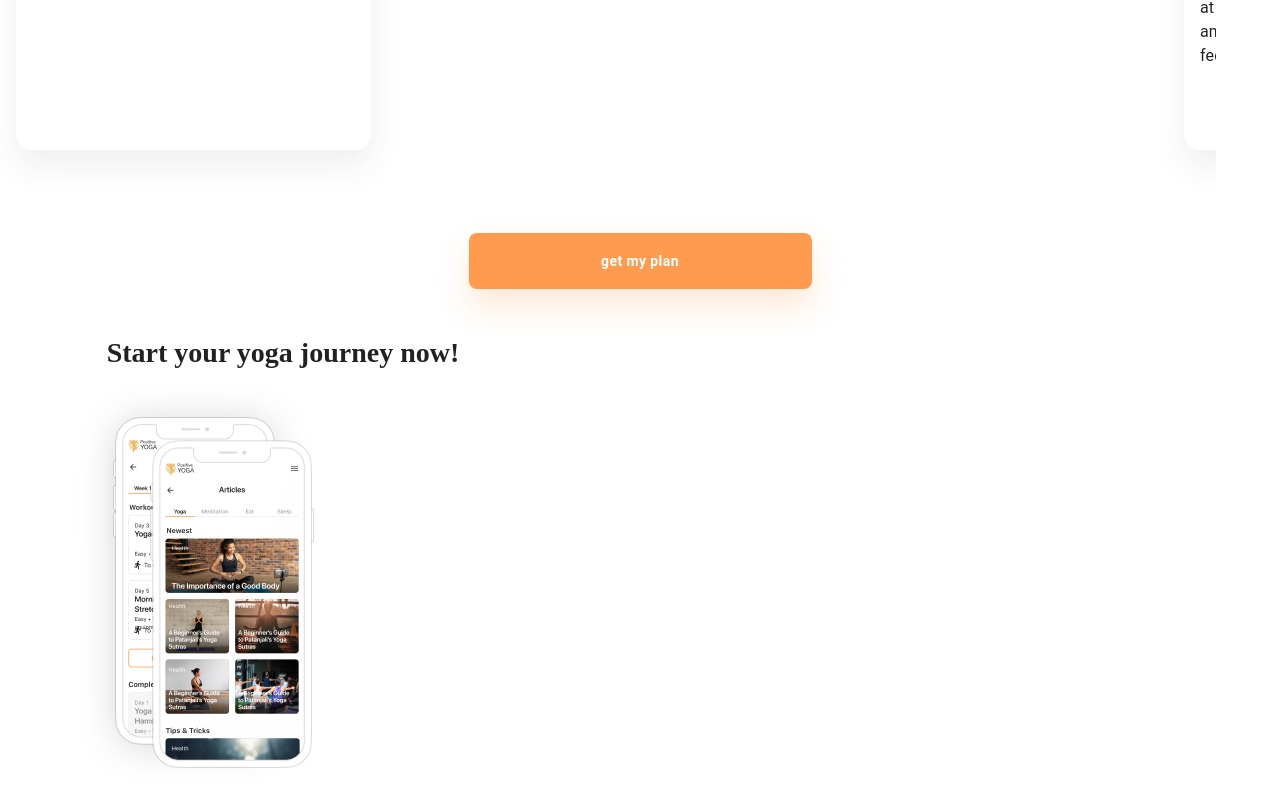
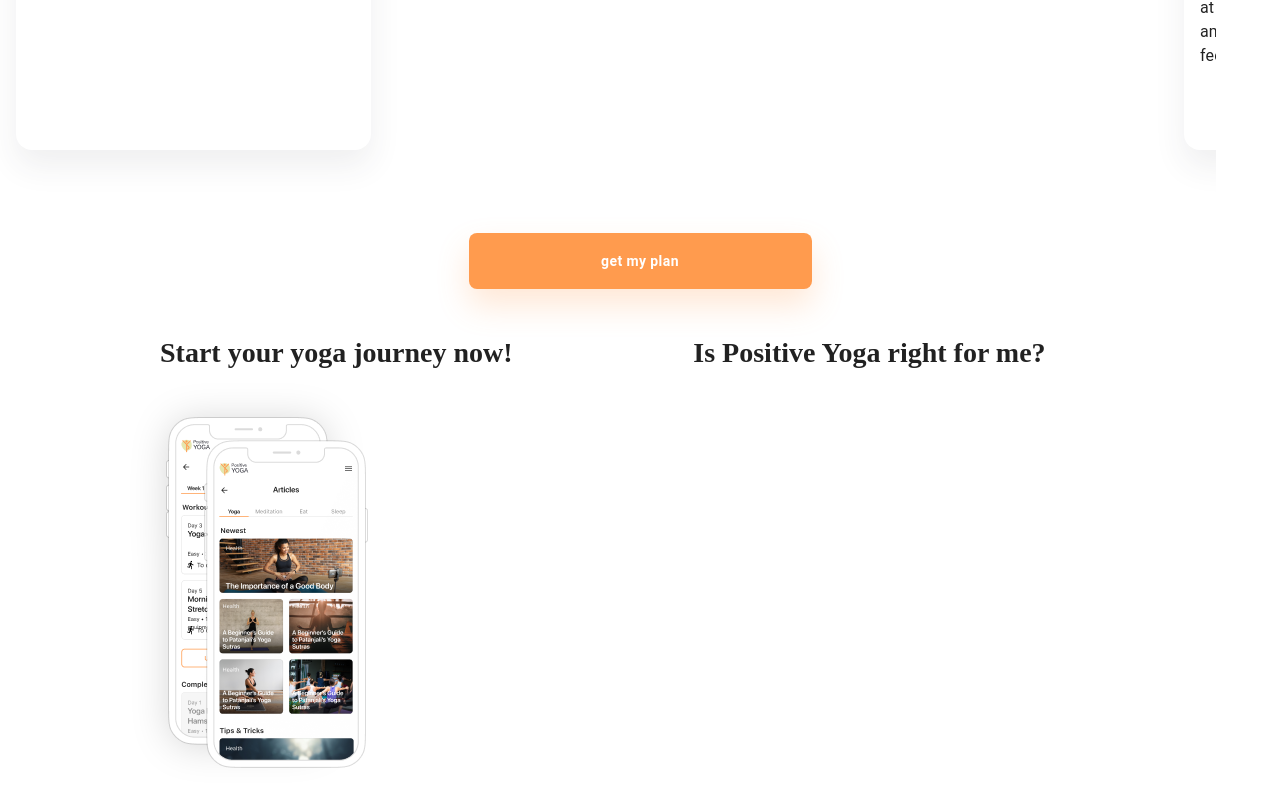
Before and after one commit to styylz/KiloHealth-positive-yoga-, a React (Create React App) app in the folder client/: page / in a window 1280 px wide. Shown: the part 1542-2344 px from the top of the page. Built offline with nearby package versions, Linux system fonts and the light colour scheme.

Commit message:
feat: created heading

```diff
--- a/client/src/views/Home/HomePage/HomePage.jsx
+++ b/client/src/views/Home/HomePage/HomePage.jsx
@@ -116,7 +116,40 @@ const HomePage = () => (
         </Box>
         <Banner />
       </Grid>
-      <Grid item xs={12} lg={5} />
+      <Grid item xs={12} lg={4}>
+        <Box sx={{
+          mb: '42px',
+        }}
+        >
+          <Box sx={{
+            mb: {
+              xs: '20px',
+              lg: '24px',
+            },
+          }}
+          >
+            <Typography
+              variant="h3"
+              sx={{
+                fontWeight: '600',
+                // TODO: create another font
+                fontFamily: 'SF-PRO-DISPLAY-REGULAR',
+                fontStyle: 'normal',
+                fontSize: {
+                  xs: '20',
+                  lg: '28px',
+                },
+                lineHeight: {
+                  xs: '28px',
+                  lg: '32px',
+                },
+              }}
+            >
+              Is Positive Yoga right for me?
+            </Typography>
+          </Box>
+        </Box>
+      </Grid>
     </Grid>
   </main>
 );
```
